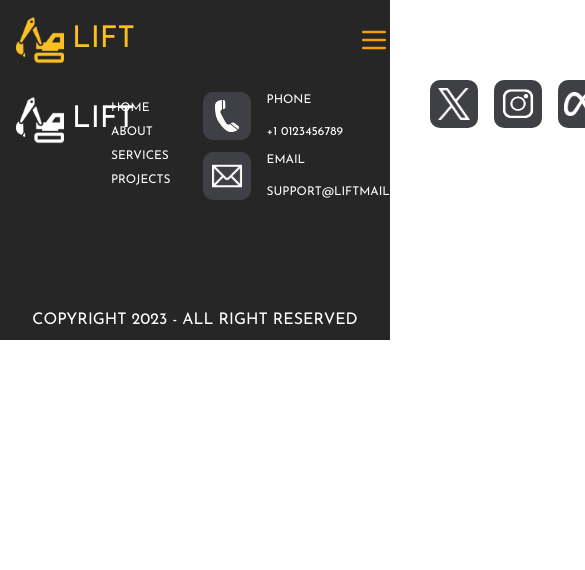
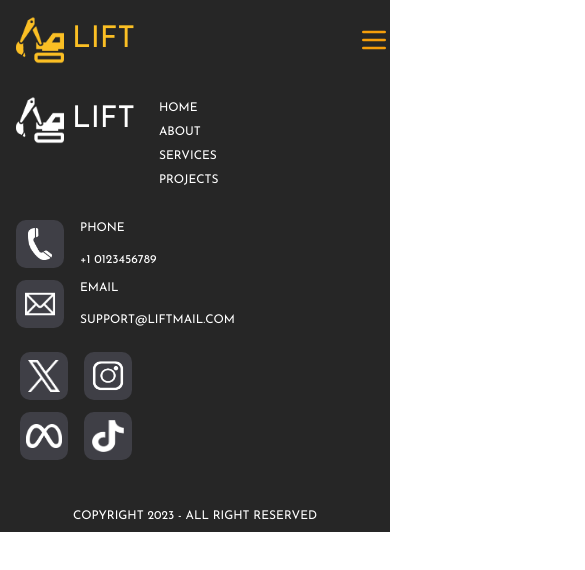
Before and after one commit to durianbeetroot/lift-app, a React (Create React App) app: page / in a window 390 px wide. Shown: the top 570 px of the page, 585 px wide, since content can reach past the window. Built offline with nearby package versions, Linux system fonts and the light colour scheme.

Commit message:
improve footer

```diff
--- a/src/pages/Footer.js
+++ b/src/pages/Footer.js
@@ -11,7 +11,7 @@ import logoWhite from './img/logoWhite.png';
 function Footer(){
     return (
         <div className="bg-neutral-800 w-full">
-            <div className="flex justify-between">
+            <div className="hidden lg:flex justify-between">
                 <div className="flex">
                     <div>
                         <div className="flex items-center py-4 px-2">
@@ -40,7 +40,7 @@ function Footer(){
                         <div className="text-white text-xs">EMAIL<br/><br/>SUPPORT@LIFTMAIL.COM</div>
                     </div>
                 </div>
-                <div className="flex">
+                <div className="flex mr-12">
                     <div className="w-12 h-12 bg-zinc-700 rounded-[10px] mx-2">
                         <img className="w-8 h-8 my-2 mx-auto" src={footerX} />
                     </div>
@@ -55,12 +55,56 @@ function Footer(){
                     </div>
                 </div>
             </div>
-            <div className="flex justify-center pt-24 pb-2">
-                <div className=" text-white">COPYRIGHT 2023 - ALL RIGHT RESERVED</div>
+            <div className="lg:hidden md:flex justify-between">
+                <div className="flex">
+                    <div>
+                        <div className="flex items-center py-4 px-2">
+                            <img src={logoWhite} alt="logo" className="h-12 w-12 mr-2 ml-2"></img>
+                            <span className="text-white text-3xl">LIFT</span>
+                        </div>
+                    </div>
+                    <div className="py-4">
+                        <a className="block px-4 text-white text-xs py-1">HOME</a>
+                        <a className="block px-4 text-white text-xs py-1">ABOUT</a>
+                        <a className="block px-4 text-white text-xs py-1">SERVICES</a>
+                        <a className="block px-4 text-white text-xs py-1">PROJECTS</a>
+                    </div>
+                </div>
+                <div className="grid-cols-1">
+                    <div className="flex py-3">
+                        <div className="w-12 h-12 bg-zinc-700 rounded-[10px] mx-4">
+                            <img className="w-6 h-8 mt-2 ml-3" src={footerPhone} />
+                        </div>
+                        <div className="text-white text-xs">PHONE<br/><br/>+1 0123456789</div>
+                    </div>
+                    <div className="flex pb-3">
+                        <div className="w-12 h-12 bg-zinc-700 rounded-[10px] mx-4">
+                            <img className="w-12 h-12" src={footerEmail} />
+                        </div>
+                        <div className="text-white text-xs">EMAIL<br/><br/>SUPPORT@LIFTMAIL.COM</div>
+                    </div>
+                </div>
+                <div className="flex ml-3 mt-3">
+                    <div className="w-12 h-12 bg-zinc-700 rounded-[10px] mx-2">
+                        <img className="w-8 h-8 my-2 mx-auto" src={footerX} />
+                    </div>
+                    <div className="w-12 h-12 bg-zinc-700 rounded-[10px] mx-2">
+                        <img className="w-8 h-8 my-2 mx-auto" src={footerIG} />
+                    </div>
+                </div>
+                <div className="flex ml-3 mt-3">
+                    <div className="w-12 h-12 bg-zinc-700 rounded-[10px] mx-2">
+                        <img className="w-9 h-6 my-3 mx-auto" src={footerMeta} />
+                    </div>
+                    <div className="w-12 h-12 bg-zinc-700 rounded-[10px] mx-2">
+                        <img className="w-8 h-8 my-2 mx-auto" src={footerTiktok} />
+                    </div>
+                </div>
+            </div>
+            <div className="flex justify-center pt-12 pb-2">
+                <div className=" text-white text-xs">COPYRIGHT 2023 - ALL RIGHT RESERVED</div>
             </div>
         </div>
-
-
 
         // <div className="w-screen h-[493px] relative">
         //     <div className="w-[1440px] h-[493px] left-0 top-0 absolute bg-neutral-800" />
```
